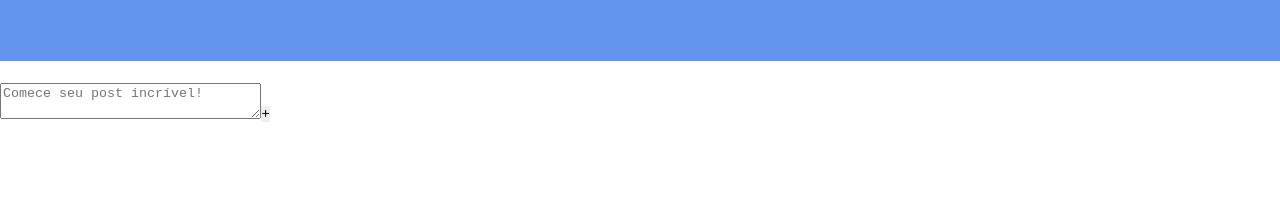
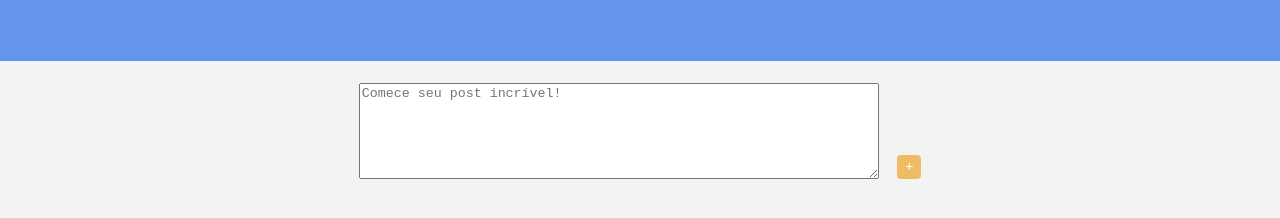
Before and after one commit to jorgekimura2001/m2-entrega-blog-m2-jorgekimura2001, a plain HTML site: page src/views/dashboard.html in a window 1280 px wide. Drawn offline with Linux system fonts and the light colour scheme; no server answers.

Commit message:
style: card de novo post

```diff
--- a/src/css/dashboard.style.css
+++ b/src/css/dashboard.style.css
@@ -1,5 +1,6 @@
 body{
     font-family: var(--font-textoPrincipal);
+    background-color: rgb(var(--color-gray-light));
 }
 .topo{
     background-color: rgb(var(--color-blue));
@@ -48,3 +49,36 @@ body{
     padding: 0.25rem 1rem;
     cursor: pointer;
 }
+.posts{
+    display: flex;
+    flex-direction: column;
+    align-items: center;
+    justify-content: center;
+}
+.post__new{
+    width: 37.5rem;
+}
+
+.post__new > form {
+     display: flex;
+    justify-content: space-evenly;
+    align-items: flex-end;
+}
+.post__new > form > textarea{
+    width: 32.5rem;
+    height: 6rem;
+}
+.btn__novoPost{
+    width: 1.5rem;
+    height: 1.5rem;
+    background-color: rgb(var(--color-yellow));
+    color: rgb(var(--color-white));
+    border-radius: 0.25rem;
+    cursor: pointer;
+    border: transparent;
+}
+.btn__logout:hover, .btn__novoPost:hover{
+    background-color: rgb(var(--color-white));
+    color: rgb(var(--color-yellow));
+    border: 1px solid rgb(var(--color-yellow));
+}
--- a/src/css/data.style.css
+++ b/src/css/data.style.css
@@ -7,6 +7,7 @@
     --color-gray-light: 243, 243, 243;
     --color-yellow: 237, 188, 100;
     --color-black: 0, 0, 0;
+    --color-red: 237, 100, 100;
 
     --font-Subtextos: 'Roboto', sans-serif;
     --font-textoPrincipal: 'Montserrat', sans-serif;
```
